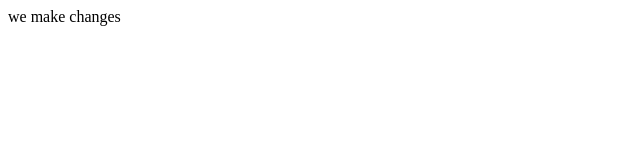
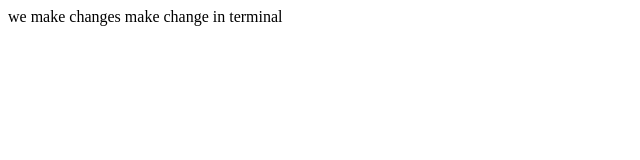
Before and after one commit to Koly-Akter/github-rebo, a plain HTML site: page index.html in a window 1280 px wide. Shown: the whole page, without its empty margins (0-640 px from the left). Drawn offline with Linux system fonts and the light colour scheme.

Commit message:
change in terminal

```diff
--- a/index.html
+++ b/index.html
@@ -7,5 +7,6 @@
 </head>
 <body>
     we make changes
+    make change in terminal
 </body>
 </html>
```
